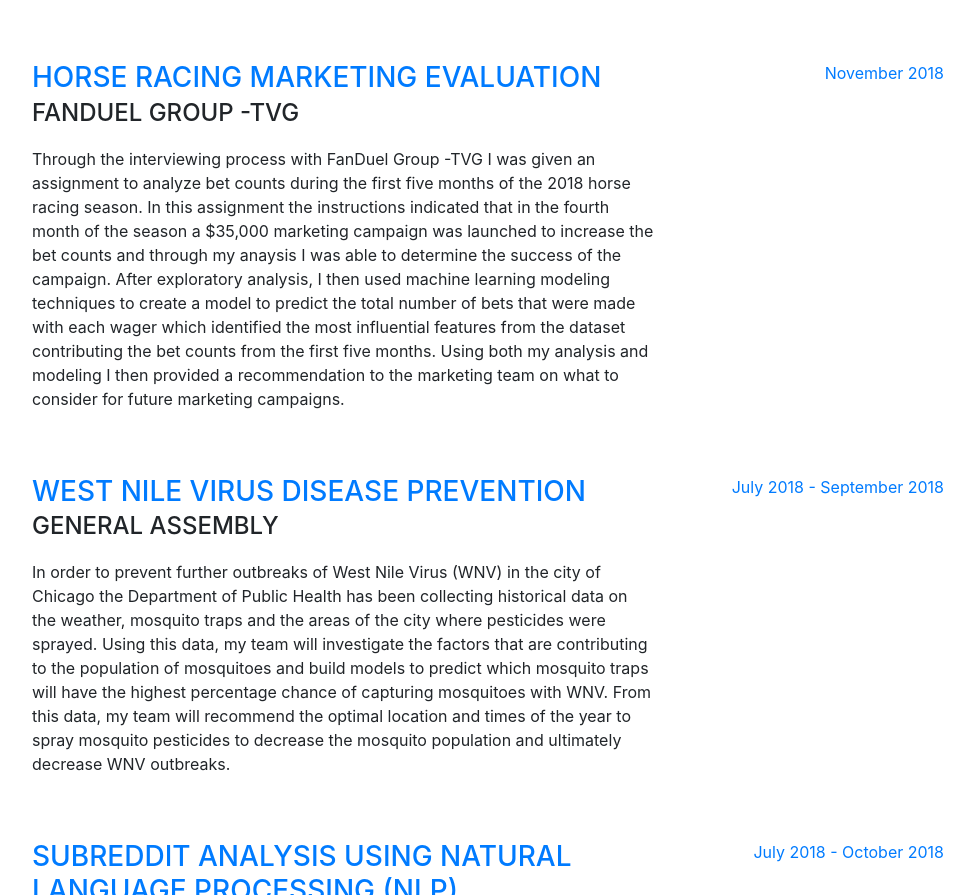
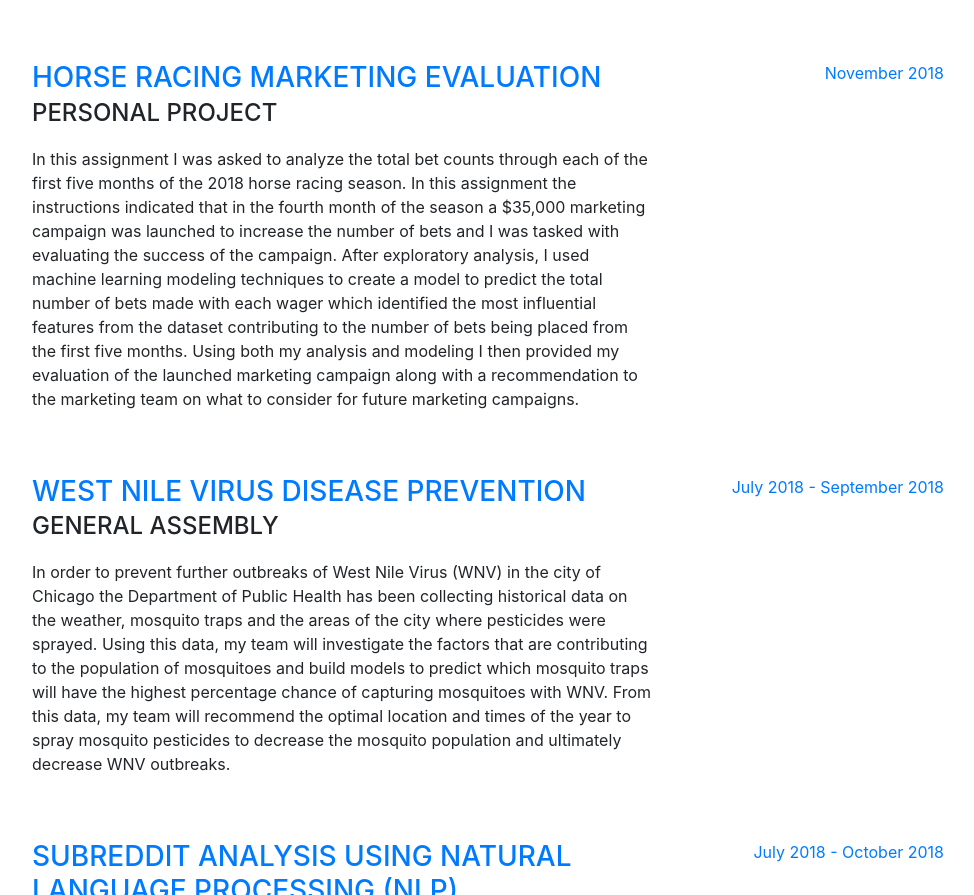
Before and after one commit to datanelson518/datanelson518.github.io, a website with bundled scripts: page index.html in a window 1280 px wide. Shown: the part 1616-2511 px from the top of the page, without its empty margins (288-1262 px from the left). Built offline with nearby package versions, Linux system fonts and the light colour scheme; a web font is replaced by a local one.

Commit message:
updating project

```diff
--- a/index.html
+++ b/index.html
@@ -116,8 +116,8 @@
           <div class="resume-item d-flex flex-column flex-md-row mb-5">
             <div class="resume-content mr-auto">
               <h3 class="mb-0"><a href="https://github.com/datanelson518/Horse-Wager-Marketing-Evaluation" target="_blank">Horse Racing Marketing Evaluation</a></h3>
-              <div class="subheading mb-3">FanDuel Group -TVG</div>
-              <p>Through the interviewing process with FanDuel Group -TVG I was given an assignment to analyze bet counts during the first five months of the 2018 horse racing season. In this assignment the instructions indicated that in the fourth month of the season a $35,000 marketing campaign was launched to increase the bet counts and through my anaysis I was able to determine the success of the campaign. After exploratory analysis, I then used machine learning modeling techniques to create a model to predict the total number of bets that were made with each wager which identified the most influential features from the dataset contributing the bet counts from the first five months. Using both my analysis and modeling I then provided a recommendation to the marketing team on what to consider for future marketing campaigns.</p>
+              <div class="subheading mb-3">Personal Project</div>
+              <p>In this assignment I was asked to analyze the total bet counts through each of the first five months of the 2018 horse racing season. In this assignment the instructions indicated that in the fourth month of the season a $35,000 marketing campaign was launched to increase the number of bets and I was tasked with evaluating the success of the campaign. After exploratory analysis, I used machine learning modeling techniques to create a model to predict the total number of bets made with each wager which identified the most influential features from the dataset contributing to the number of bets being placed from the first five months. Using both my analysis and modeling I then provided my evaluation of the launched marketing campaign along with a recommendation to the marketing team on what to consider for future marketing campaigns.</p>
             </div>
             <div class="resume-date text-md-right">
               <span class="text-primary">November 2018</span>
```
